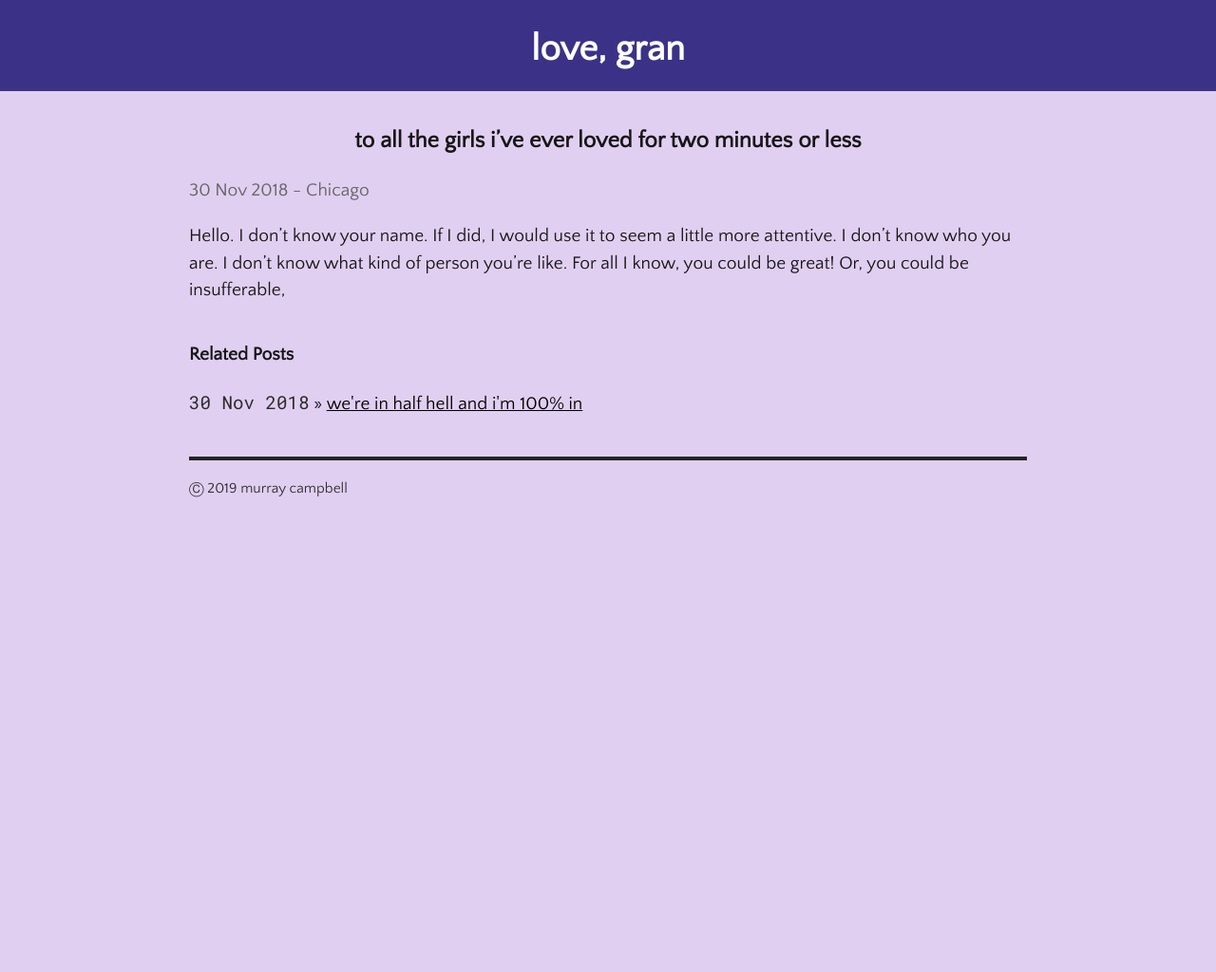
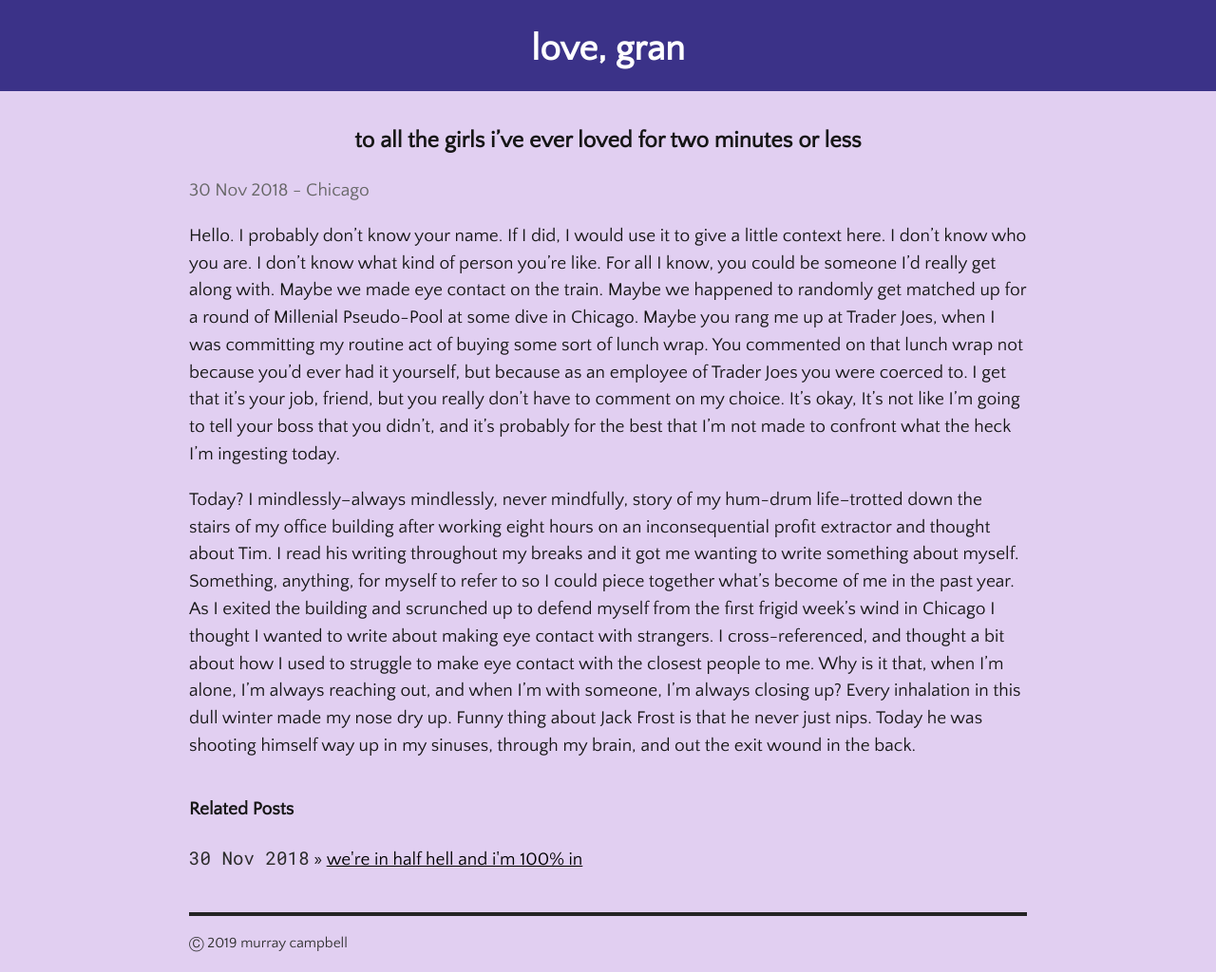
Before and after one commit to campmara/gran, a Jekyll site: the page built from _posts/2019-01-10-2mins.md, in a window 1280 px wide. Shown: the whole page at 95% size. Built offline with Jekyll 4.4.1, drawn with Linux system fonts in a browser that asks for light colours; before the commit the page ends 900 px from its top, so only the background shows below that.

Commit message:
Update 2019-01-10-2mins.md

```diff
--- a/_posts/2019-01-10-2mins.md
+++ b/_posts/2019-01-10-2mins.md
@@ -8,4 +8,6 @@ title: to all the girls i've ever loved for two minutes or less
 
 <p class="meta">30 Nov 2018 - Chicago</p>
 
-Hello. I don't know your name. If I did, I would use it to seem a little more attentive. I don't know who you are. I don't know what kind of person you're like. For all I know, you could be great! Or, you could be insufferable,
+Hello. I probably don't know your name. If I did, I would use it to give a little context here. I don't know who you are. I don't know what kind of person you're like. For all I know, you could be someone I'd really get along with. Maybe we made eye contact on the train. Maybe we happened to randomly get matched up for a round of Millenial Pseudo-Pool at some dive in Chicago. Maybe you rang me up at Trader Joes, when I was committing my routine act of buying some sort of lunch wrap. You commented on that lunch wrap not because you'd ever had it yourself, but because as an employee of Trader Joes you were coerced to. I get that it's your job, friend, but you really don't have to comment on my choice. It's okay, It's not like I'm going to tell your boss that you didn't, and it's probably for the best that I'm not made to confront what the heck I'm ingesting today.
+
+Today? I mindlessly--always mindlessly, never mindfully, story of my hum-drum life--trotted down the stairs of my office building after working eight hours on an inconsequential profit extractor and thought about Tim. I read his writing throughout my breaks and it got me wanting to write something about myself. Something, anything, for myself to refer to so I could piece together what's become of me in the past year. As I exited the building and scrunched up to defend myself from the first frigid week's wind in Chicago I thought I wanted to write about making eye contact with strangers. I cross-referenced, and thought a bit about how I used to struggle to make eye contact with the closest people to me. Why is it that, when I'm alone, I'm always reaching out, and when I'm with someone, I'm always closing up? Every inhalation in this dull winter made my nose dry up. Funny thing about Jack Frost is that he never just nips. Today he was shooting himself way up in my sinuses, through my brain, and out the exit wound in the back.
```
